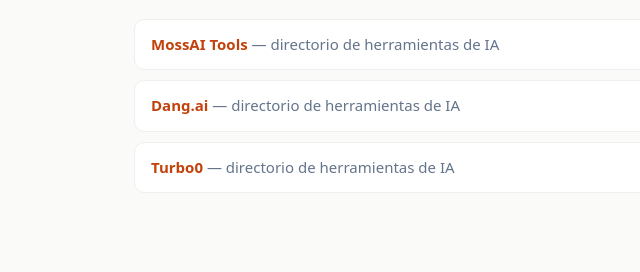
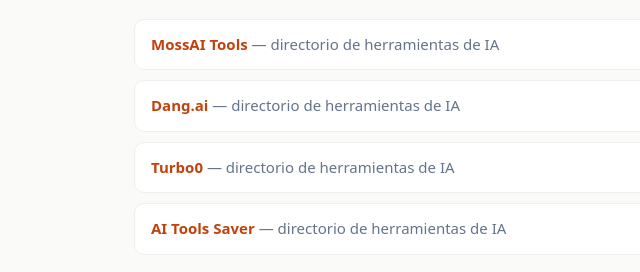
Before and after one commit to githubi2/tintapiel, a plain HTML site: page links/index.html in a window 1280 px wide. Shown: the part 128-400 px from the top of the page, without its empty margins (196-836 px from the left). Drawn offline with Linux system fonts and the light colour scheme.

Commit message:
links: add AI Tools Saver partner link

```diff
--- a/links/index.html
+++ b/links/index.html
@@ -25,6 +25,7 @@
   <li><a href="https://mossai.org" title="MossAI Tools">MossAI Tools</a> <span class="note">— directorio de herramientas de IA</span></li>
   <li><a href="https://dang.ai" title="Dang.ai">Dang.ai</a> <span class="note">— directorio de herramientas de IA</span></li>
   <li><a href="https://turbo0.com" title="Turbo0">Turbo0</a> <span class="note">— directorio de herramientas de IA</span></li>
+  <li><a href="https://www.aitoolsaver.com" title="AI Tools Saver">AI Tools Saver</a> <span class="note">— directorio de herramientas de IA</span></li>
 </ul>
 </body>
 </html>
```
